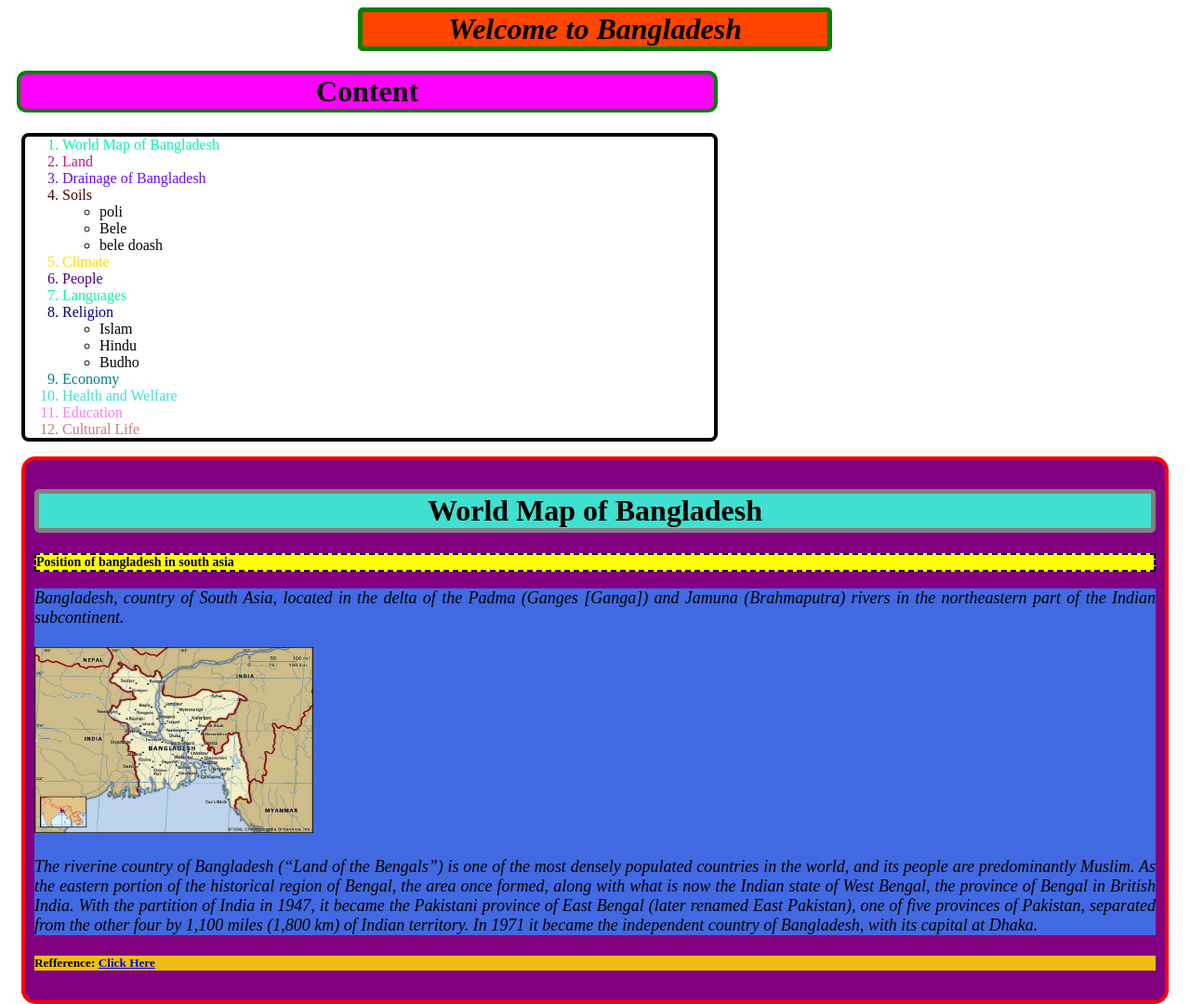
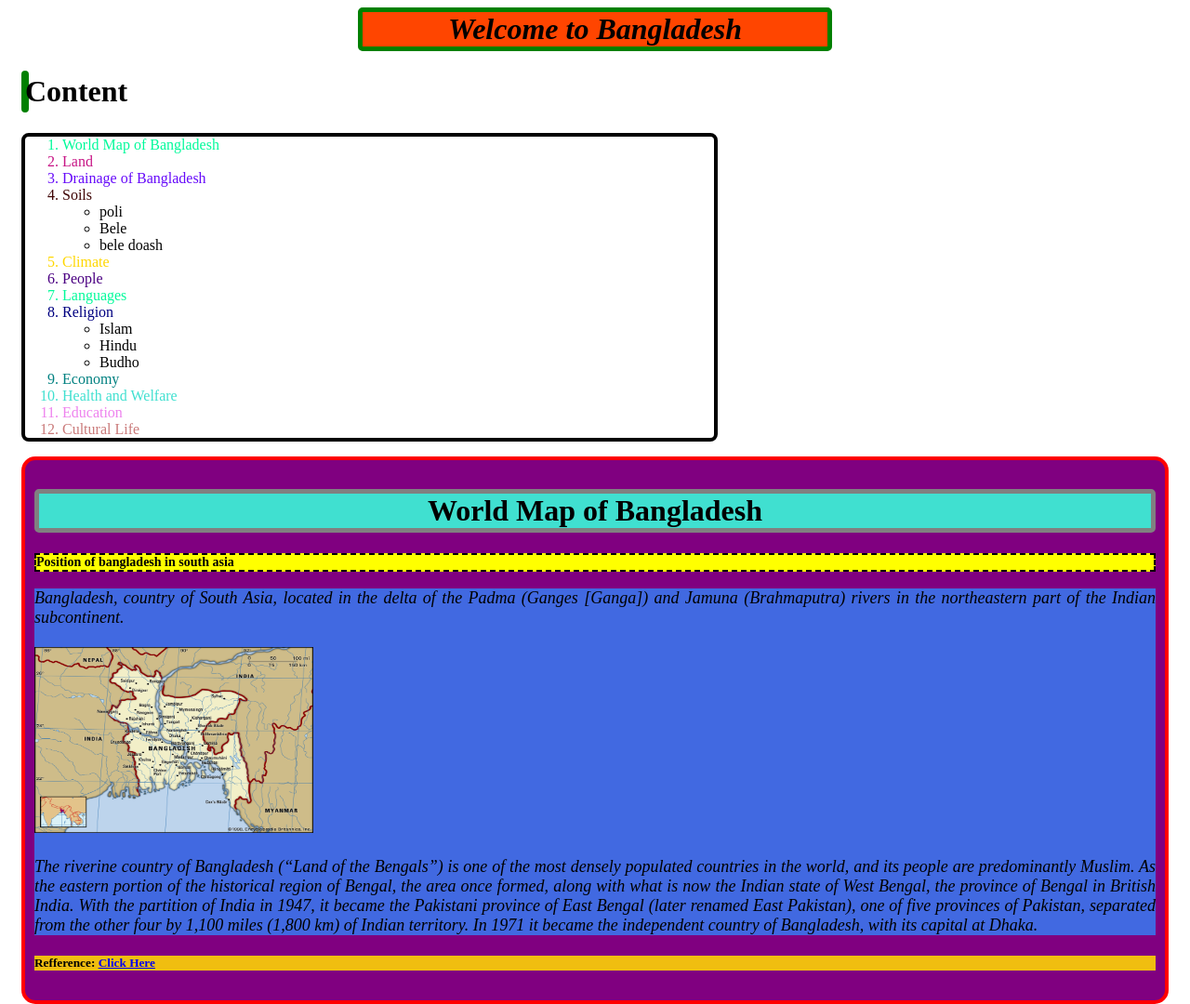
Before and after one commit to iu-sumon/my-fifth-repo, a plain HTML site: page index.html in a window 1280 px wide. Shown: the top 1080 px of the page at 93% size. Drawn offline with Linux system fonts and the light colour scheme.

Commit message:
value added

```diff
--- a/index.html
+++ b/index.html
@@ -114,8 +114,8 @@
             border: 4px solid green;
             border-radius: 10px;
             text-align: center;
-            margin-right: 500px;
-            margin-left: 10px;
+            margin-right: 1300px;
+            margin-left: 15px;
         }
 
         .con {
```
